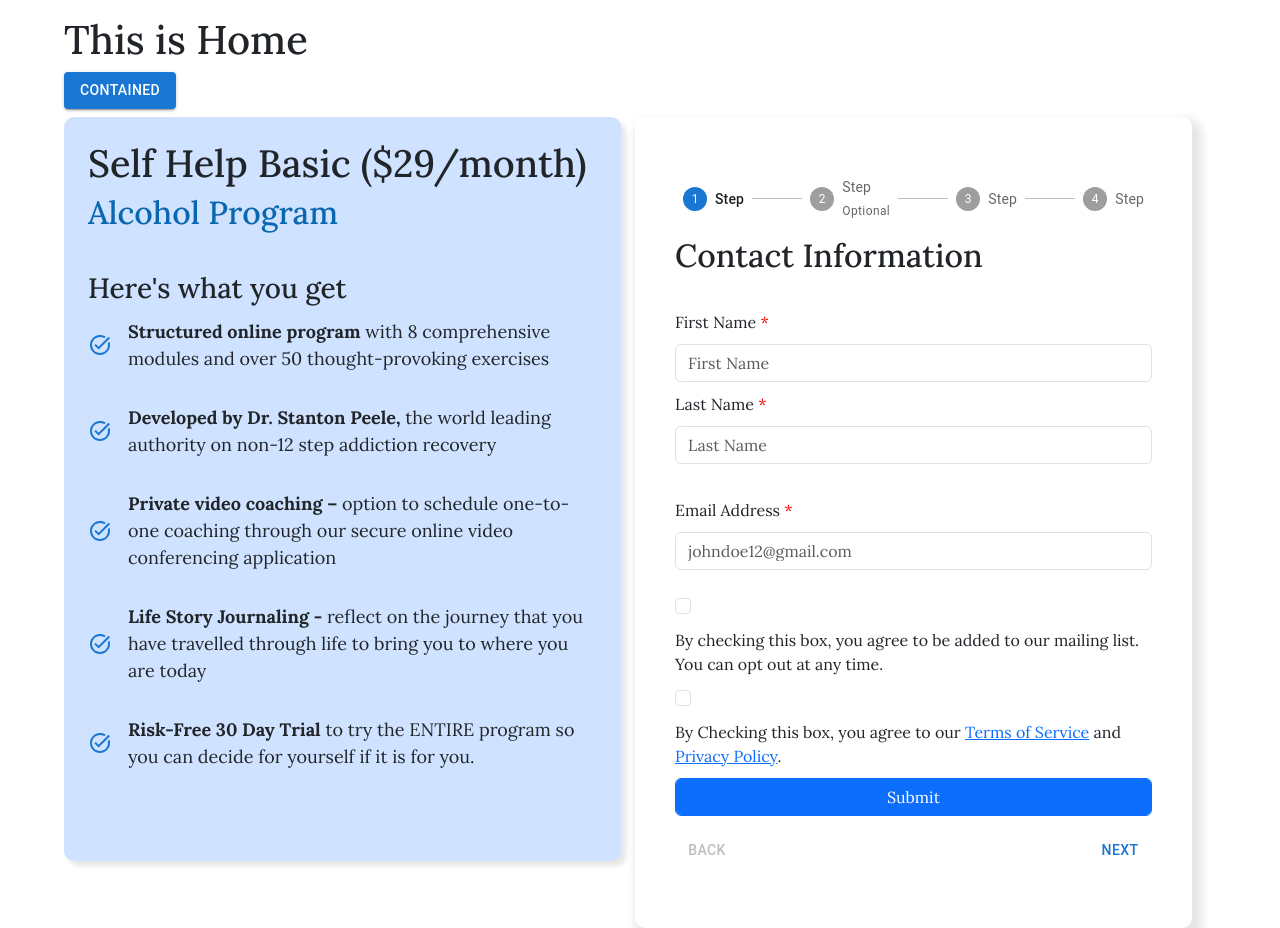
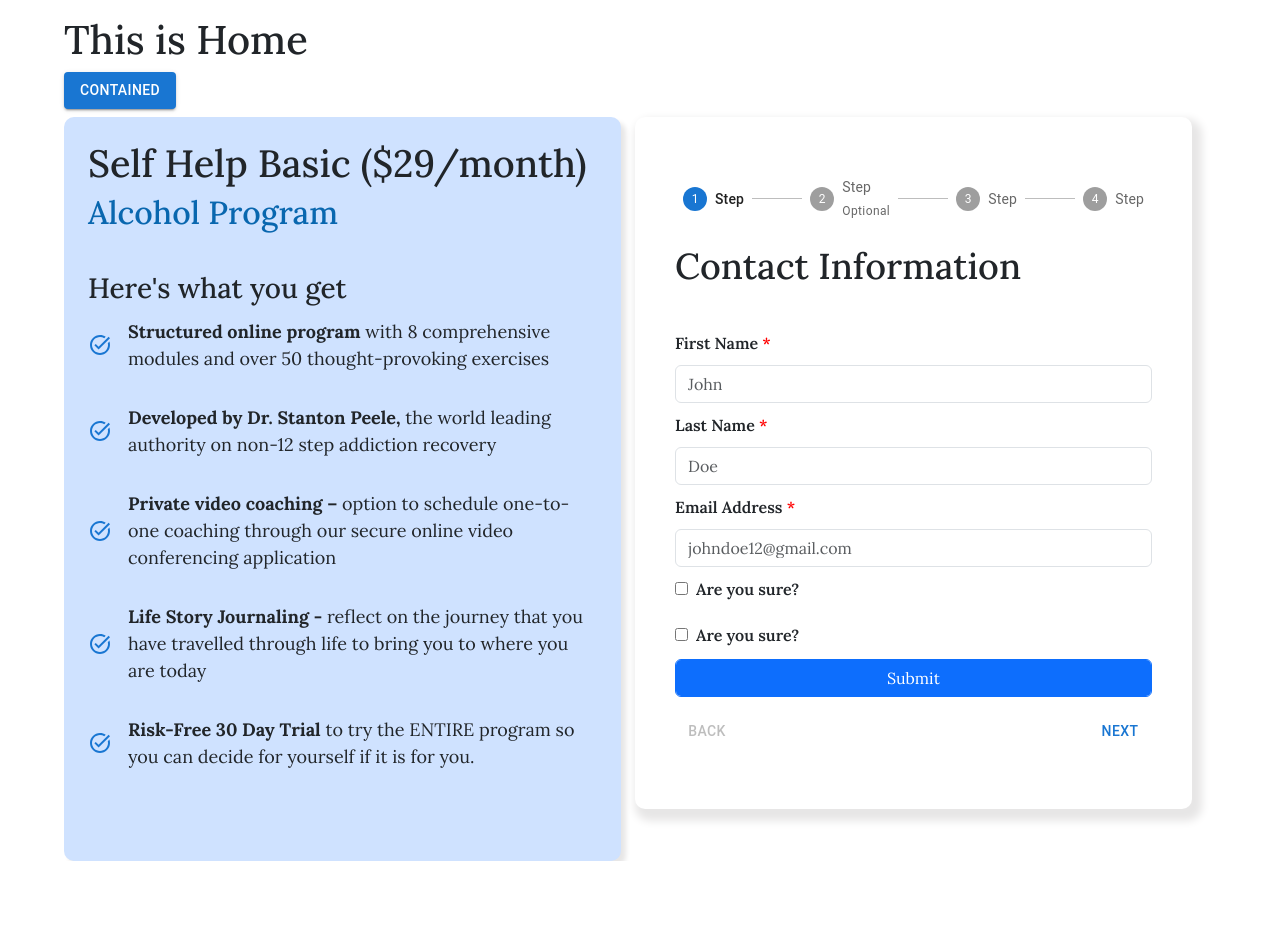
Before and after one commit to mazhars-git/signup-validation-app, a React (Create React App) app: page / in a window 1280 px wide. After the commit the page ends 861 px from the top, so only its background shows below. Built offline with nearby package versions, Linux system fonts and the light colour scheme.

Commit message:
signup form

```diff
--- a/package.json
+++ b/package.json
@@ -5,6 +5,7 @@
   "dependencies": {
     "@emotion/react": "^11.11.1",
     "@emotion/styled": "^11.11.0",
+    "@hookform/resolvers": "^3.3.1",
     "@mui/icons-material": "^5.14.9",
     "@mui/material": "^5.14.9",
     "@testing-library/jest-dom": "^5.17.0",
@@ -16,7 +17,8 @@
     "react-bootstrap": "^2.8.0",
     "react-dom": "^18.2.0",
     "react-scripts": "5.0.1",
-    "web-vitals": "^2.1.4"
+    "web-vitals": "^2.1.4",
+    "yup": "^1.2.0"
   },
   "scripts": {
     "start": "react-scripts start",
--- a/src/Components/Home/SignupPages/FirstPage.js
+++ b/src/Components/Home/SignupPages/FirstPage.js
@@ -1,98 +1,117 @@
 import React from 'react';
-import { Formik } from 'formik';
 import '../../../Css/Signup.css';
+import { useFormik } from 'formik';
+
+const validate = values => {
+    const errors = {};
+
+    if (!values.firstName) {
+        errors.firstName = 'Required';
+    } else if (values.firstName.length > 15) {
+        errors.firstName = 'Must be 15 characters or less';
+    }
+
+    if (!values.lastName) {
+        errors.lastName = 'Required';
+    } else if (values.lastName.length > 20) {
+        errors.lastName = 'Must be 20 characters or less';
+    }
+
+    if (!values.email) {
+        errors.email = 'Required';
+    } else if (!/^[A-Z0-9._%+-]+@[A-Z0-9.-]+\.[A-Z]{2,4}$/i.test(values.email)) {
+        errors.email = 'Invalid email address';
+    }
+
+    return errors;
+};
+
 
 const FirstPage = () => {
+
+    const formik = useFormik({
+        initialValues: {
+            firstName: '',
+            lastName: '',
+            email: '',
+        },
+        validate,
+        onSubmit: values => {
+            alert(JSON.stringify(values, null, 2));
+        },
+    });
+
+    //check box validation
+
     return (
-        <div className=''>
-            <h2 className='py-3'>Contact Information</h2>
-            <Formik
-                initialValues={{ firstName: '', email: '', password: '' }}
-                validate={values => {
-                    const errors = {};
-                    if (!values.email) {
-                        errors.email = 'Required';
-                    } else if (
-                        !/^[A-Z0-9._%+-]+@[A-Z0-9.-]+\.[A-Z]{2,}$/i.test(values.email)
-                    ) {
-                        errors.email = 'Invalid email address';
-                    }
-                    return errors;
-                }}
-                onSubmit={(values, { setSubmitting }) => {
-                    setTimeout(() => {
-                        alert(JSON.stringify(values, null, 2));
-                        setSubmitting(false);
-                    }, 400);
-                }}
-            >
+        <div className='signup-content'>
+            <h2 className='py-4'>Contact Information</h2>
+            <form className='signup-form' onSubmit={formik.handleSubmit}>
+                <label htmlFor="firstName">First Name <span style={{ color: 'red' }}>*</span></label>
+                <input
+                    className='form-control'
+                    id="firstName"
+                    name="firstName"
+                    type="text"
+                    onChange={formik.handleChange}
+                    onBlur={formik.handleBlur}
+                    value={formik.values.firstName}
+                    placeholder='John'
+                />
+                {formik.errors.firstName ? <div>{formik.errors.firstName}</div> : null}
 
-                {({
-                    values,
-                    errors,
-                    touched,
-                    handleChange,
-                    handleBlur,
-                    handleSubmit,
-                    isSubmitting,
-                    /* and other goodies */
-                }) => (
-                    <form className='form-step-1' onSubmit={handleSubmit}>
+                <label htmlFor="lastName">Last Name <span style={{ color: 'red' }}>*</span></label>
+                <input
+                    className='form-control'
+                    id="lastName"
+                    name="lastName"
+                    type="text"
+                    onChange={formik.handleChange}
+                    onBlur={formik.handleBlur}
+                    value={formik.values.lastName}
+                    placeholder='Doe'
+                />
+                {formik.errors.lastName ? <div>{formik.errors.lastName}</div> : null}
 
-                        <label for="firstName" class="form-label">First Name <span style={{ color: 'red' }}>*</span></label>
-                        <input type="text" class="form-control" name='firstName' id="firstName" placeholder='First Name' required />
+                <label htmlFor="email">Email Address <span style={{ color: 'red' }}>*</span></label>
+                <input
+                    className='form-control'
+                    id="email"
+                    name="email"
+                    type="email"
+                    onChange={formik.handleChange}
+                    onBlur={formik.handleBlur}
+                    value={formik.values.email}
+                    placeholder='johndoe12@gmail.com'
+                />
+                {formik.errors.email ? <div>{formik.errors.email}</div> : null}
 
-                        <label for="lastName" className='form-label' >Last Name <span style={{ color: 'red' }}>*</span></label>
-                        <input
-                            type="text"
-                            class="form-control"
-                            name="lastName"
-                            onChange={handleChange}
-                            onBlur={handleBlur}
-                            value={values.lastName}
-                            placeholder='Last Name'
-                        />
-                        {errors.email && touched.email && errors.email} <br />
 
-                        <label for="email" className='form-label' >Email Address <span style={{ color: 'red' }}>*</span></label>
-                        <input
-                            class="form-control"
-                            type="email"
-                            name="email"
-                            onChange={handleChange}
-                            onBlur={handleBlur}
-                            value={values.email}
-                            placeholder='johndoe12@gmail.com'
-                        />
-                        {errors.email && touched.email && errors.email} <br />
-                        {/* <input
-                            type="password"
-                            name="password"
-                            onChange={handleChange}
-                            onBlur={handleBlur}
-                            value={values.password}
-                            placeholder='password'
-                        />
-                        {errors.password && touched.password && errors.password}
-                        <br /> */}
-                        <input class="form-check-input" type="checkbox" value="" id="invalidCheck2" required />
-                        <label class="form-check-label" for="invalidCheck2">
-                            By checking this box, you agree to be added to our mailing list. You can opt out at any time.
-                        </label>
-                        <br/>
-                        <input class="form-check-input" type="checkbox" value="" id="invalidCheck2" required />
-                        <label class="form-check-label" for="invalidCheck2">
-                            By Checking this box, you agree to our <a href=''>Terms of Service</a> and <a href="">Privacy Policy</a>.
-                        </label>
+                <div className="form-check p-0">
+                    <input
+                        type="checkbox"
+                        name="selectCheckbox"
+                        id="selectCheckbox"
+                    />
+                    <label htmlFor="selectCheckbox" className="form-check-label ms-2">
+                        Are you sure?
+                    </label>
+                </div>
 
-                        <br />
-                        <button type="submit" className='btn btn-primary form-control' disabled={isSubmitting}>
-                            Submit
-                        </button>
-                    </form>
-                )}
+                <div className="form-check p-0">
+                    <input
+                        type="checkbox"
+                        name="conditionCheckbox"
+                        id="conditionCheckbox"
+                    />
+                    <label htmlFor="conditionCheckbox" className="form-check-label ms-2">
+                        Are you sure?
+                    </label>
+                </div>
 
-            </Formik>
+
+                <button className='form-control btn btn-primary' type="submit">Submit</button>
+            </form>
         </div>
     );
 };
--- a/src/Css/Signup.css
+++ b/src/Css/Signup.css
@@ -6,6 +6,10 @@
     box-shadow: 5px 7px 8px 5px rgb(231, 230, 230);
 }
 
-.form-step-1 label{
+.signup-form label{
     margin: 10px 0;
+    font-weight: 600;
 }
+.signup-content h2{
+    font-size: 36px;
+}
```
Also changed, not shown: 1 other file (tests, documents, lock files or other folders).
